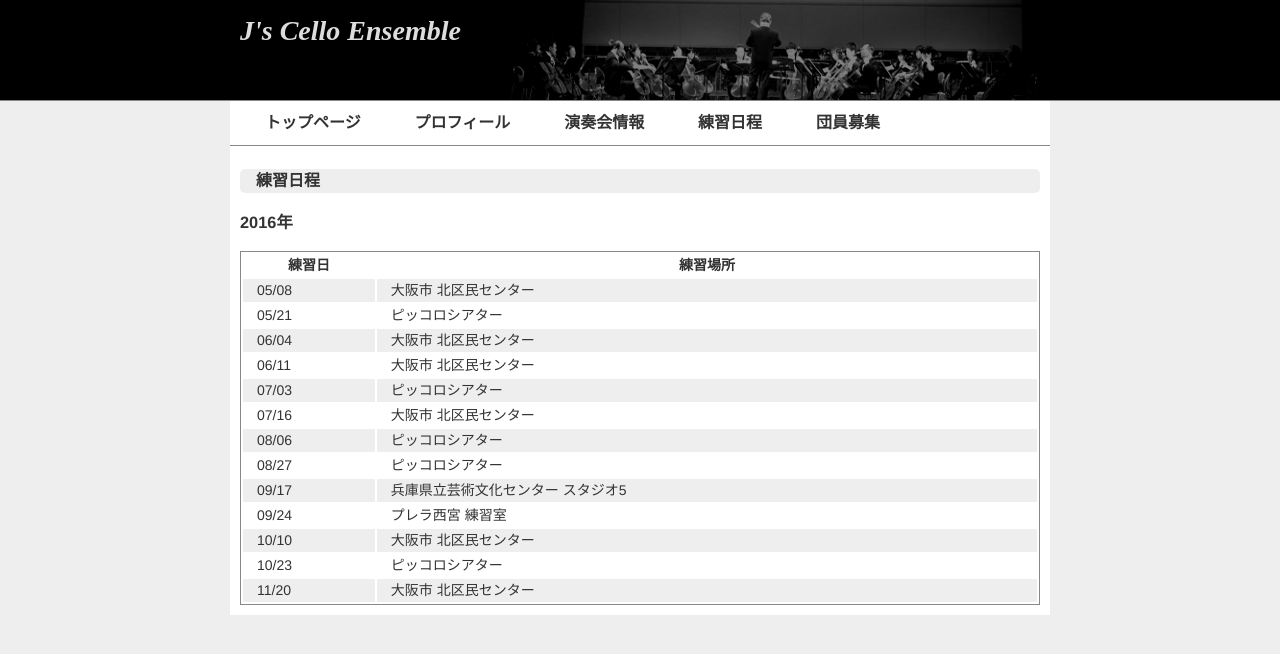
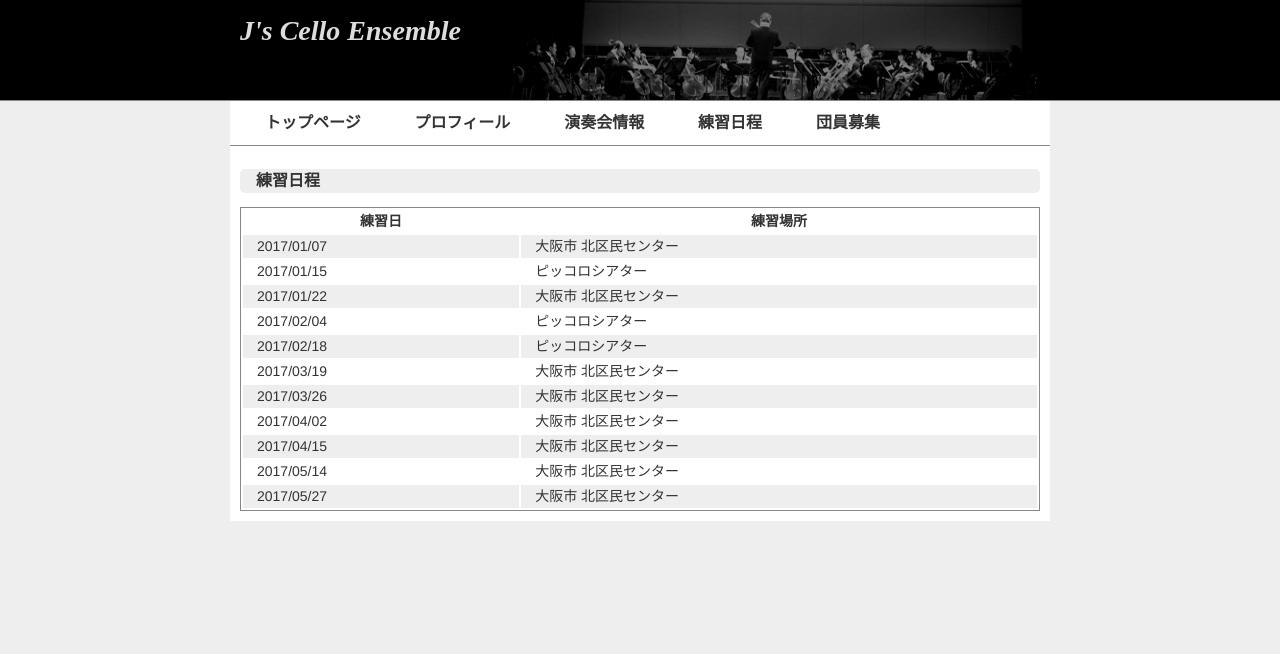
Before and after one commit to mzdusk/js-hp, a Jekyll site: the page built from practice.html, in a window 1280 px wide. Shown: the top 654 px of the page. Built offline with Jekyll 4.4.1, drawn with Linux system fonts in a browser that asks for light colours.

Commit message:
練習日程を更新

```diff
--- a/_data/news.yml
+++ b/_data/news.yml
@@ -1,3 +1,7 @@
+- date: 2016-12-25
+  content: 練習日程を更新しました。
+- date: 2016-09-30
+  content: 練習日程を更新しました。
 - date: 2016-07-01
   content: 練習日程を更新しました。
 - date: 2016-05-02
--- a/_data/practice.yml
+++ b/_data/practice.yml
@@ -1,26 +1,22 @@
-- date: 2016-05-08
+- date: 2017-01-07
   place: 大阪市 北区民センター
-- date: 2016-05-21
+- date: 2017-01-15
   place: ピッコロシアター
-- date: 2016-06-04
+- date: 2017-01-22
   place: 大阪市 北区民センター
-- date: 2016-06-11
+- date: 2017-02-04
+  place: ピッコロシアター
+- date: 2017-02-18
+  place: ピッコロシアター
+- date: 2017-03-19
   place: 大阪市 北区民センター
-- date: 2016-07-03
-  place: ピッコロシアター
-- date: 2016-07-16
+- date: 2017-03-26
   place: 大阪市 北区民センター
-- date: 2016-08-06
-  place: ピッコロシアター
-- date: 2016-08-27
-  place: ピッコロシアター
-- date: 2016-09-17
-  place: 兵庫県立芸術文化センター スタジオ5
-- date: 2016-09-24
-  place: プレラ西宮 練習室
-- date: 2016-10-10
+- date: 2017-04-02
   place: 大阪市 北区民センター
-- date: 2016-10-23
-  place: ピッコロシアター
-- date: 2016-11-20
+- date: 2017-04-15
   place: 大阪市 北区民センター
+- date: 2017-05-14
+  place: 大阪市 北区民センター
+- date: 2017-05-27
+  place: 大阪市 北区民センター
--- a/practice.html
+++ b/practice.html
@@ -4,7 +4,6 @@ title: 練習日程
 ---
 
 <h2>{{ page.title }}</h2>
-<h3>2016年</h3>
 <table class="practice">
   <thead>
     <tr>
@@ -15,7 +14,7 @@ title: 練習日程
   <tbody>
     {% for d in site.data.practice %}
     <tr>
-      <td>{{ d.date | date: "%m/%d" }}</td>
+      <td>{{ d.date | date: "%Y/%m/%d" }}</td>
       <td>{{ d.place }}</td>
     </tr>
     {% endfor %}
```
